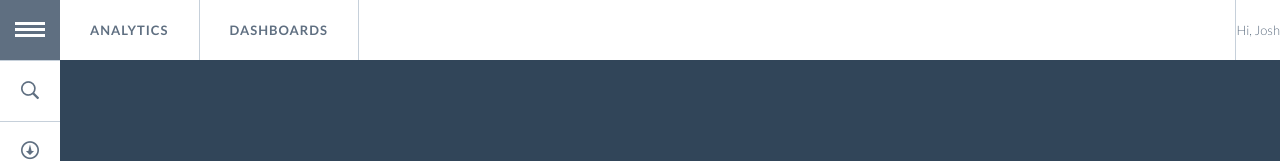
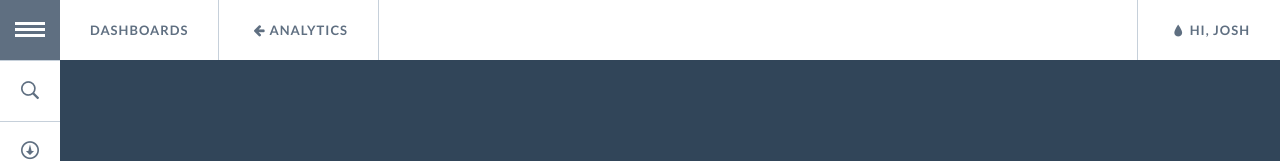
Before and after one commit to jjbeach/insightxmdemo, a plain HTML site: page index.html in a window 1280 px wide. Shown: the top 161 px of the page. Drawn offline with nearby package versions, Linux system fonts and the light colour scheme.

Commit message:
update nag

```diff
--- a/index.html
+++ b/index.html
@@ -47,9 +47,9 @@
 						</div><!-- /gn-scroller -->
 					</nav>
 				</li>
-				<li><a href="http://tympanus.net/codrops">Analytics</a></li>
-				<li><a class="#"><span>Dashboards</span></a></li>
-				<li><span>Hi, Josh</span></a></li>
+				<li><a href="http://tympanus.net/codrops">Dashboards</a></li>
+				<li><a class="codrops-icon codrops-icon-prev" href="http://tympanus.net/Development/HeaderEffects/"><span>Analytics</span></a></li>
+				<li><a class="codrops-icon codrops-icon-drop" href="http://tympanus.net/codrops/?p=16030"><span>Hi, Josh</span></a></li>
 			</ul>
 			<header>
 				<h1>InsightXM UI/UX Demo <span>brought to you by DesignCrew Brooklyn</span></h1>
```
